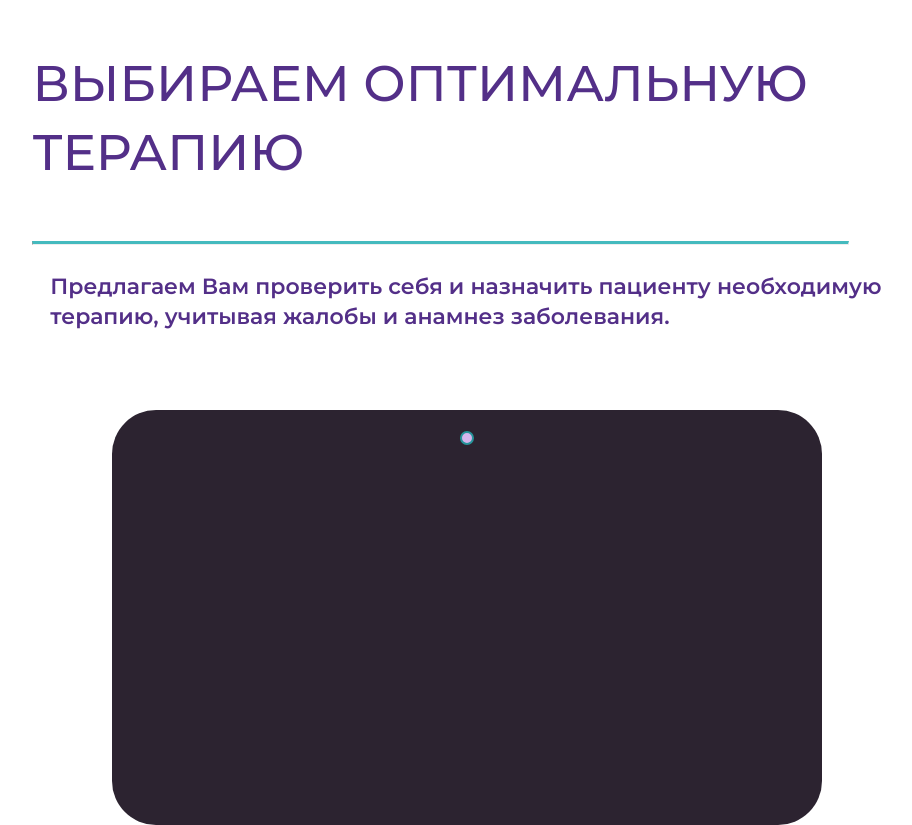
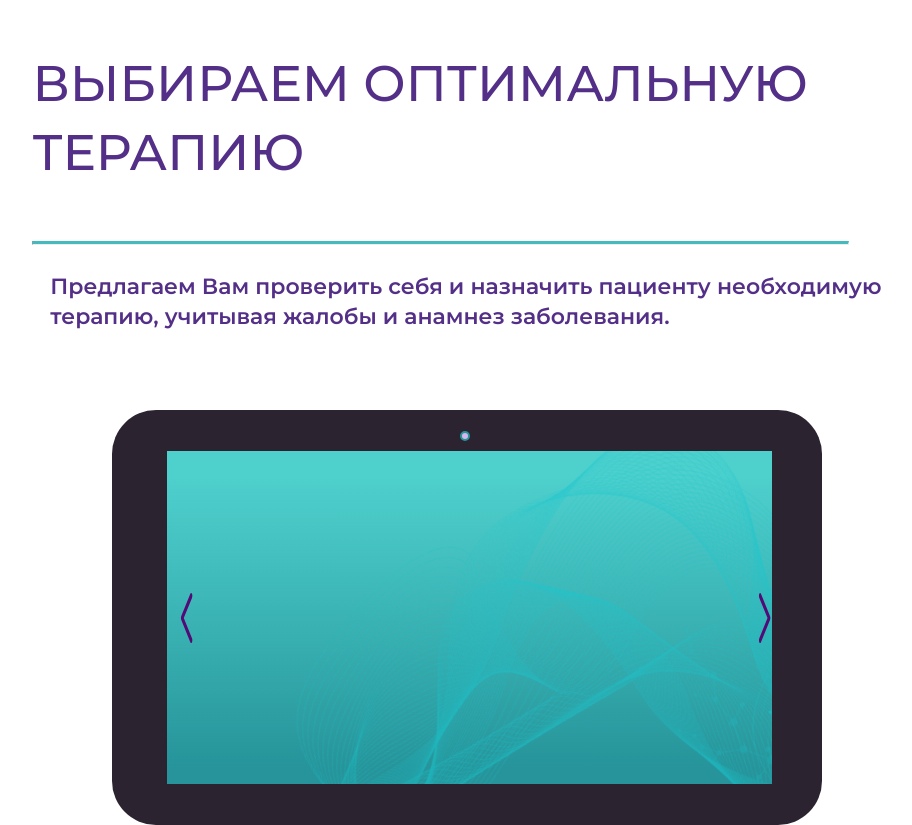
Before and after one commit to crawraps/stelara-task, a Next.js app: page / in a window 1280 px wide. Shown: the whole page, without its empty margins (173-1085 px from the left). Built offline with nearby package versions, Linux system fonts and the light colour scheme.

Commit message:
create basic navigation and add background support

```diff
--- a/components/Tablet.tsx
+++ b/components/Tablet.tsx
@@ -1,4 +1,5 @@
 import React from 'react'
+import Background from './elements/background/Background'
 import Layout from './layout/Layout'
 
 export default function Tablet(): JSX.Element {
@@ -8,12 +9,16 @@ export default function Tablet(): JSX.Element {
     setCurrentPage(currentPage + 1)
   }
   const prevPage = (): void => {
-    if (currentPage < 0) setCurrentPage(currentPage - 1)
+    if (!(currentPage < 0)) setCurrentPage(currentPage - 1)
   }
 
   return (
-    <Layout startPage={true}>
-      <div></div>
+    <Layout
+      startPage={currentPage === 0}
+      nextPage={nextPage}
+      prevPage={prevPage}
+    >
+      <Background page={currentPage} />
     </Layout>
   )
 }
--- /dev/null
+++ b/components/elements/background/Background.tsx
@@ -0,0 +1,15 @@
+import { getClassNames } from '../../Tablet'
+import styles from './background.module.css'
+import BackgroundSvg from 'assets/background-image.svg'
+
+interface Props {
+  page: number
+}
+
+export default function Background({ page }: Props): JSX.Element {
+  return (
+    <div className={getClassNames(`background page-${page}`, styles)}>
+      <BackgroundSvg />
+    </div>
+  )
+}
--- /dev/null
+++ b/components/elements/background/background.module.css
@@ -0,0 +1,18 @@
+.background {
+  overflow: hidden;
+  width: 100%;
+  height: 100%;
+  position: relative;
+}
+
+.page-0 {
+  background: linear-gradient(0deg, #26949a 4.44%, #4ed0cd 92.38%);
+}
+.page-0 svg {
+  position: absolute;
+  width: 949.02px;
+  height: 1074.02px;
+  left: 0px;
+  top: 0px;
+  transform: matrix(-0.95, 0.32, 0.32, 0.95, 0, 0);
+}
--- /dev/null
+++ b/components/elements/sliderButtons/SliderButton.tsx
@@ -0,0 +1,24 @@
+import NextSvg from 'assets/slider-next.svg'
+import PrevSvg from 'assets/slider-prev.svg'
+import styles from './sliderButton.module.css'
+import { getClassNames } from '../../Tablet'
+
+interface Props {
+  onClick: () => void
+}
+
+export function SliderNext({ onClick }: Props) {
+  return (
+    <button onClick={onClick} className={getClassNames('button', styles)}>
+      <NextSvg />
+    </button>
+  )
+}
+
+export function SliderPrev({ onClick }: Props) {
+  return (
+    <button onClick={onClick} className={getClassNames('button', styles)}>
+      <PrevSvg />
+    </button>
+  )
+}
--- /dev/null
+++ b/components/elements/sliderButtons/sliderButton.module.css
@@ -0,0 +1,12 @@
+.button {
+  width: 27px;
+  height: 50px;
+  background-color: transparent;
+  border: none;
+  cursor: pointer;
+}
+
+.button svg {
+  width: 27px;
+  height: 50px;
+}
--- a/components/layout/Layout.tsx
+++ b/components/layout/Layout.tsx
@@ -1,12 +1,20 @@
+import { SliderNext, SliderPrev } from '../elements/sliderButtons/SliderButton'
 import { getClassNames } from '../Tablet'
 import styles from './layout.module.css'
 
 interface Props {
   startPage: boolean
+  nextPage: () => void
+  prevPage: () => void
   children: JSX.Element
 }
 
-export default function Layout({ startPage, children }: Props): JSX.Element {
+export default function Layout({
+  startPage,
+  children,
+  nextPage,
+  prevPage,
+}: Props): JSX.Element {
   return (
     <div
       className={getClassNames(
@@ -15,6 +23,11 @@ export default function Layout({ startPage, children }: Props): JSX.Element {
       )}
     >
       {children}
+
+      <div className={getClassNames('navigation', styles)}>
+        <SliderPrev onClick={prevPage} />
+        <SliderNext onClick={nextPage} />
+      </div>
     </div>
   )
 }
--- a/components/layout/layout.module.css
+++ b/components/layout/layout.module.css
@@ -4,14 +4,19 @@
   border-radius: 44px;
   width: 79.2%;
   aspect-ratio: 1065 / 623;
+  display: flex;
+  align-items: center;
+  justify-content: center;
+  padding: 41px 50px 41px 55px;
 }
 
 .layout::after {
+  box-sizing: border-box;
   content: '';
   position: absolute;
   top: 21px;
-  width: 10px;
-  height: 10px;
+  width: 10.4px;
+  height: 10.4px;
   left: calc(50% - 7.5px);
   border-radius: 50%;
   background-color: #d6b5ed;
@@ -21,3 +26,10 @@
 .startPage::after {
   border: 2px solid #26949a;
 }
+
+.navigation {
+  position: absolute;
+  width: calc(100% - 105px);
+  display: flex;
+  justify-content: space-between;
+}
```
Also changed, not shown: components/pages/start/StartPage.tsx (+9 -2 lines), data.ts (added), 1 other file (tests, documents, lock files or other folders).
